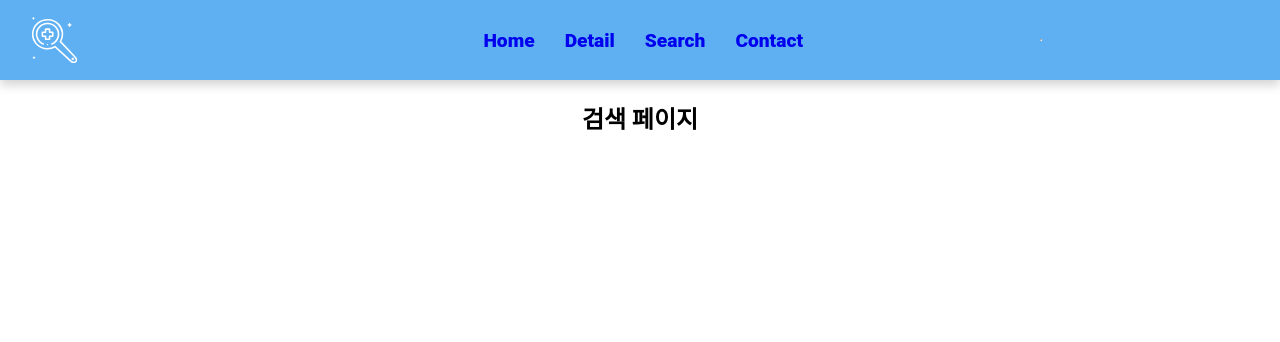
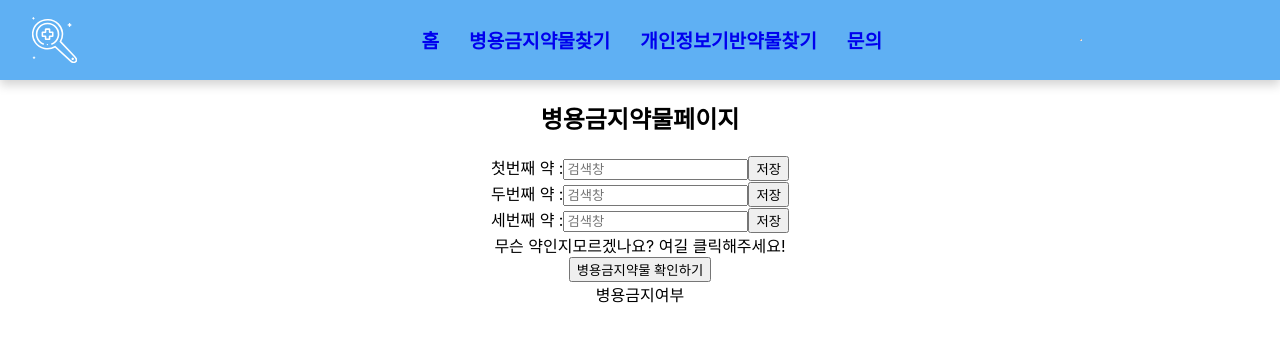
Before and after one commit to LovellR/GSS_Project, a React (Create React App) app in the folder oss-project/: page /search in a window 1280 px wide. Shown: the top 342 px of the page. Built offline with nearby package versions, Linux system fonts and the light colour scheme.

Commit message:
menu.js의 페이지 경로 수정

```diff
--- a/oss-project/src/JS/Menu.js
+++ b/oss-project/src/JS/Menu.js
@@ -8,10 +8,10 @@ const Menu = () => {
         <div className='nav-container'>
             <img src={iconMedi} alt="Icon" />
             <ul>
-                <li><Link to="/">Home</Link></li>
-                <li><Link to="/Detail">Detail</Link></li>
-                <li><Link to="/Search">Search</Link></li>
-                <li><Link to="/Contact">Contact</Link></li>
+                <li><Link to="/">홈</Link></li>
+                <li><Link to="/Search">병용금지약물찾기</Link></li>
+                <li><Link to="/Detail">개인정보기반약물찾기</Link></li>
+                <li><Link to="/Contact">문의</Link></li>
             </ul>
             <hr/>
         </div>
--- a/oss-project/src/JS/Search.js
+++ b/oss-project/src/JS/Search.js
@@ -1,11 +1,37 @@
 import React from 'react';
 
+//                병용금지페이지
 const Search = () => {
     return (
         <div>
             <h2>
-                검색 페이지
+                병용금지약물페이지
             </h2>
+
+            <div className="medicine">
+                <div className="medicine-info">
+                    <span>첫번째 약 :</span>
+                    <input type="text" placeholder="검색창" />
+                    <button>저장</button>
+                </div>
+                <div className="medicine-info">
+                    <span>두번째 약 :</span>
+                    <input type="text" placeholder="검색창" />
+                    <button>저장</button>
+                </div>
+                <div className="medicine-info">
+                    <span>세번째 약 :</span>
+                    <input type="text" placeholder="검색창" />
+                    <button>저장</button>
+                </div>
+                <div className="search-pic">
+                    <span>무슨 약인지모르겠나요? 여길 클릭해주세요! </span>
+                </div>
+            </div>
+            <button className="result-btn">병용금지약물 확인하기</button>
+            <div className="result">
+                    <span>병용금지여부 </span>
+            </div>
         </div>
     );
 };
--- a/oss-project/src/JS/css/menu.css
+++ b/oss-project/src/JS/css/menu.css
@@ -33,7 +33,7 @@ li {
     margin-left: 1%;
     height: 77%;
     color: white;
-    margin-right: 7%;
+    margin-right: 2%;
   }
 
 
```
